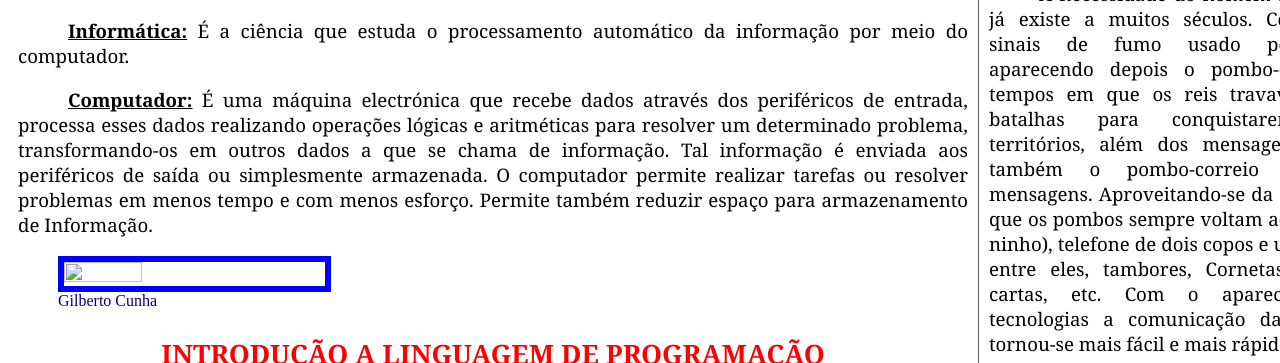
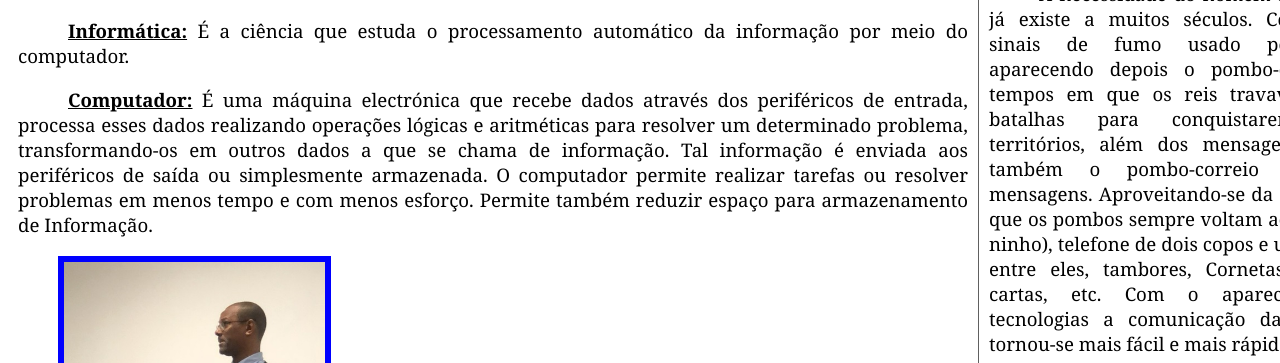
Before and after one commit to gilbertocunha77/gil_Inform, a plain HTML site: page index.html in a window 1280 px wide. Shown: the part 437-800 px from the top of the page. Drawn offline with Linux system fonts and the light colour scheme.

Commit message:
Update index.html

```diff
--- a/index.html
+++ b/index.html
@@ -46,7 +46,7 @@
         <p><span style="text-decoration:underline; font-weight:bold; color:black">Computador:</span> É uma máquina electrónica que recebe dados através dos periféricos de entrada, processa esses dados realizando operações lógicas e aritméticas para resolver um determinado problema, transformando-os em outros dados a que se chama de informação. Tal informação é enviada aos periféricos de saída ou simplesmente armazenada. O computador permite realizar tarefas ou resolver problemas em menos tempo e com menos esforço. Permite também reduzir espaço para armazenamento de Informação.</p>
 
     <figure class="configFoto">
-        <img src="_imagens/gil.jpg"/>
+        <img src="imagens/gil.jpg"/>
         <figcaption>
             Gilberto Cunha
         </figcaption>
```
